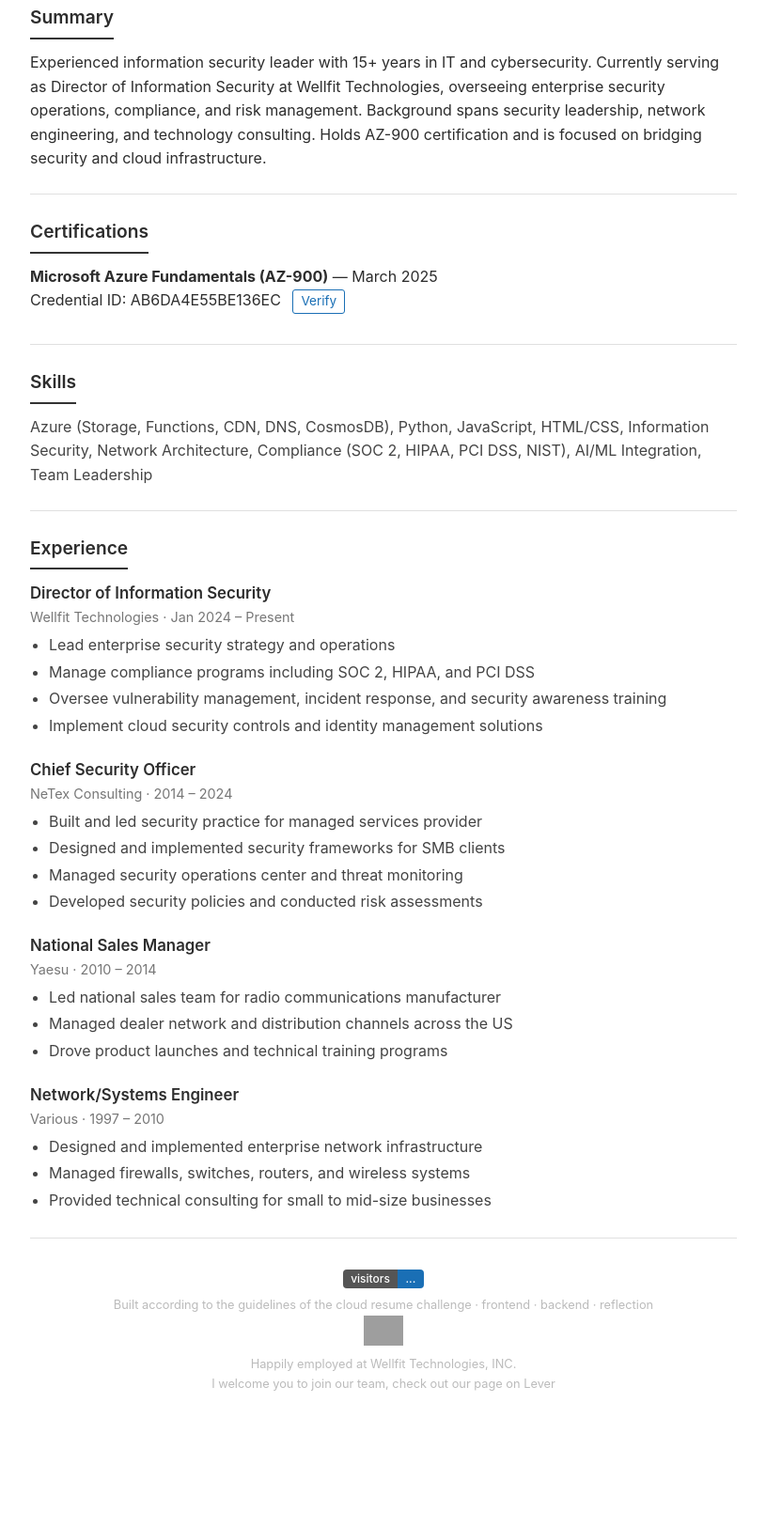
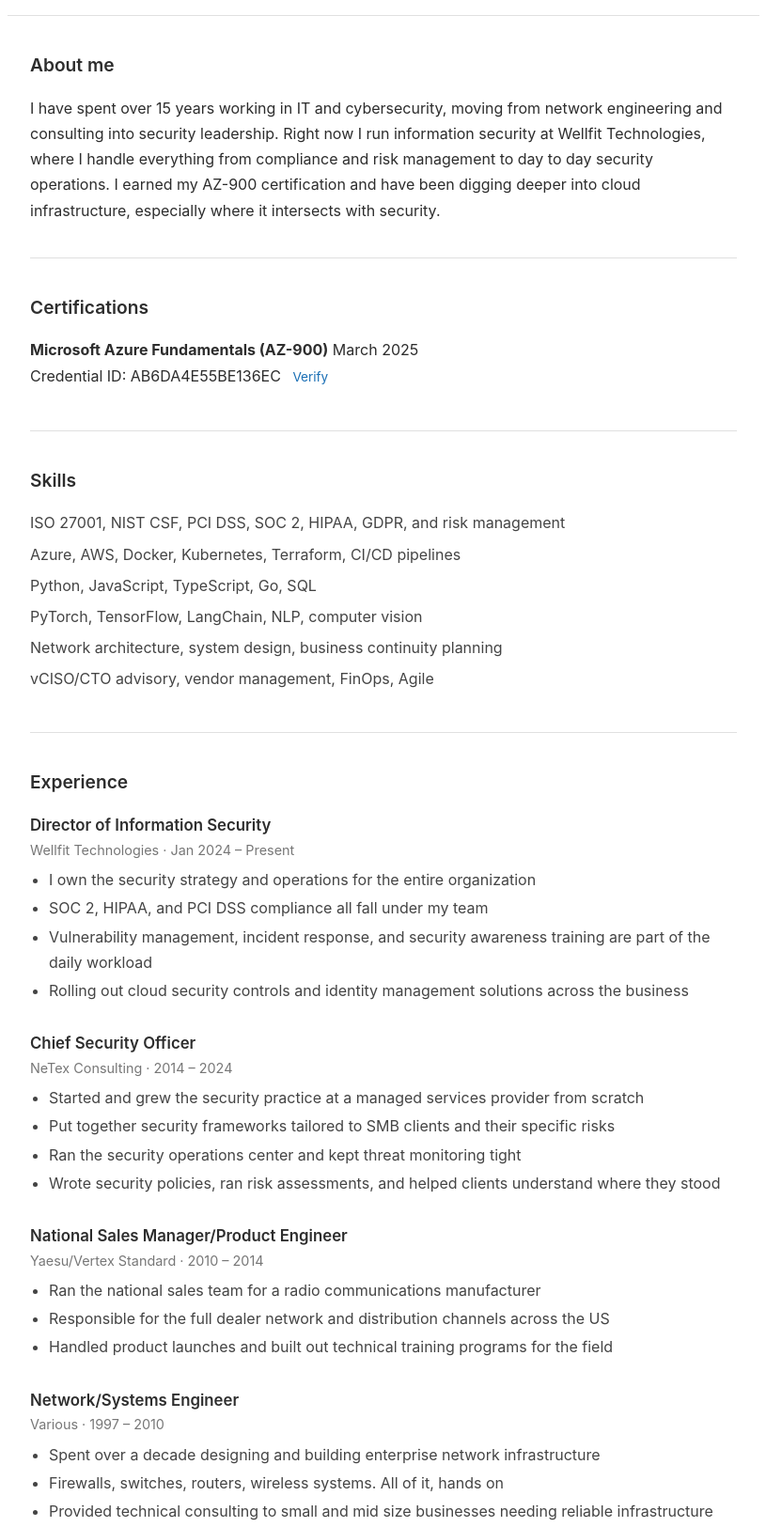
Before and after one commit to cswilsnetex/cloudresume, a plain HTML site: page index.html in a window 1280 px wide. Shown: the part 265-1890 px from the top of the page at 94% size, without its empty margins (232-1047 px from the left). Before the commit the page ends 1780 px from the top, so only its background shows below. Drawn offline with Linux system fonts and the light colour scheme; no server answers; grey boxes are pictures that could not be loaded.

Commit message:
Refresh resume content and design

```diff
--- a/css/style.css
+++ b/css/style.css
@@ -8,7 +8,7 @@
     font-family: -apple-system, BlinkMacSystemFont, "Segoe UI", Roboto, sans-serif;
     color: #2d2d2d;
     background: #fff;
-    line-height: 1.6;
+    line-height: 1.7;
     font-size: 16px;
 }
 
@@ -21,15 +21,14 @@
 /* Header */
 
 header {
-    padding-top: 48px;
-    padding-bottom: 24px;
+    padding-top: 64px;
+    padding-bottom: 36px;
     border-bottom: 1px solid #e0e0e0;
 }
 
 h1 {
     font-size: 2rem;
     font-weight: 700;
-    letter-spacing: -0.02em;
     margin-bottom: 4px;
 }
 
@@ -70,17 +69,14 @@
 /* Sections */
 
 section {
-    padding: 24px 0;
+    padding: 36px 0;
     border-bottom: 1px solid #e0e0e0;
 }
 
 h2 {
     font-size: 1.2rem;
     font-weight: 600;
-    margin-bottom: 12px;
-    padding-bottom: 6px;
-    border-bottom: 2px solid #333;
-    display: inline-block;
+    margin-bottom: 16px;
 }
 
 /* Certifications */
@@ -94,31 +90,31 @@
 }
 
 .verify-link {
-    display: inline-block;
     margin-left: 8px;
     font-size: 0.85rem;
     color: #1a6fb5;
     text-decoration: none;
-    border: 1px solid #1a6fb5;
-    padding: 1px 8px;
-    border-radius: 3px;
 }
 
 .verify-link:hover {
-    background: #1a6fb5;
-    color: #fff;
+    text-decoration: underline;
 }
 
 /* Skills */
 
-#skills p {
+#skills ul {
+    list-style: none;
     color: #444;
+}
+
+#skills li {
+    margin-bottom: 6px;
 }
 
 /* Experience */
 
 .job {
-    margin-bottom: 20px;
+    margin-bottom: 28px;
 }
 
 .job:last-child {
@@ -148,34 +144,14 @@
 /* Footer */
 
 footer {
-    padding: 32px 24px;
+    padding: 48px 24px;
     text-align: center;
     color: #999;
     font-size: 0.85rem;
 }
 
-.visitor-badge {
-    display: inline-flex;
-    border-radius: 4px;
-    overflow: hidden;
-    font-size: 0.75rem;
-    font-weight: 500;
+.visitor-count {
     margin-bottom: 8px;
-    line-height: 1;
-}
-
-.visitor-badge-label {
-    background: #555;
-    color: #fff;
-    padding: 4px 8px;
-}
-
-.visitor-badge-count {
-    background: #1a6fb5;
-    color: #fff;
-    padding: 4px 8px;
-    min-width: 28px;
-    text-align: center;
 }
 
 .wellfit-logo {
@@ -229,7 +205,6 @@
     }
 
     .verify-link {
-        border: none;
-        padding: 0;
+        color: #000;
     }
 }
--- a/index.html
+++ b/index.html
@@ -17,13 +17,13 @@
 
     <main>
         <section id="summary">
-            <h2>Summary</h2>
+            <h2>About me</h2>
             <p>
-                Experienced information security leader with 15+ years in IT and cybersecurity.
-                Currently serving as Director of Information Security at Wellfit Technologies,
-                overseeing enterprise security operations, compliance, and risk management.
-                Background spans security leadership, network engineering, and technology consulting.
-                Holds AZ-900 certification and is focused on bridging security and cloud infrastructure.
+                I have spent over 15 years working in IT and cybersecurity, moving from network engineering
+                and consulting into security leadership. Right now I run information security at Wellfit Technologies,
+                where I handle everything from compliance and risk management to day to day security operations.
+                I earned my AZ-900 certification and have been digging deeper into cloud infrastructure,
+                especially where it intersects with security.
             </p>
         </section>
 
@@ -31,7 +31,7 @@
             <h2>Certifications</h2>
             <ul>
                 <li>
-                    <strong>Microsoft Azure Fundamentals (AZ-900)</strong> — March 2025<br>
+                    <strong>Microsoft Azure Fundamentals (AZ-900)</strong> March 2025<br>
                     Credential ID: AB6DA4E55BE136EC
                     <a href="https://learn.microsoft.com/api/credentials/share/en-us/ChrisWilson-2247/AB6DA4E55BE136EC?sharingId=FD0BB937EEF196B9" target="_blank" rel="noopener noreferrer" class="verify-link">Verify</a>
                 </li>
@@ -40,11 +40,14 @@
 
         <section id="skills">
             <h2>Skills</h2>
-            <p>
-                Azure (Storage, Functions, CDN, DNS, CosmosDB), Python, JavaScript, HTML/CSS,
-                Information Security, Network Architecture, Compliance (SOC 2, HIPAA, PCI DSS, NIST),
-                AI/ML Integration, Team Leadership
-            </p>
+            <ul>
+                <li>ISO 27001, NIST CSF, PCI DSS, SOC 2, HIPAA, GDPR, and risk management</li>
+                <li>Azure, AWS, Docker, Kubernetes, Terraform, CI/CD pipelines</li>
+                <li>Python, JavaScript, TypeScript, Go, SQL</li>
+                <li>PyTorch, TensorFlow, LangChain, NLP, computer vision</li>
+                <li>Network architecture, system design, business continuity planning</li>
+                <li>vCISO/CTO advisory, vendor management, FinOps, Agile</li>
+            </ul>
         </section>
 
         <section id="experience">
@@ -54,10 +57,10 @@
                 <h3>Director of Information Security</h3>
                 <p class="job-meta">Wellfit Technologies &middot; Jan 2024 &ndash; Present</p>
                 <ul>
-                    <li>Lead enterprise security strategy and operations</li>
-                    <li>Manage compliance programs including SOC 2, HIPAA, and PCI DSS</li>
-                    <li>Oversee vulnerability management, incident response, and security awareness training</li>
-                    <li>Implement cloud security controls and identity management solutions</li>
+                    <li>I own the security strategy and operations for the entire organization</li>
+                    <li>SOC 2, HIPAA, and PCI DSS compliance all fall under my team</li>
+                    <li>Vulnerability management, incident response, and security awareness training are part of the daily workload</li>
+                    <li>Rolling out cloud security controls and identity management solutions across the business</li>
                 </ul>
             </div>
 
@@ -65,20 +68,20 @@
                 <h3>Chief Security Officer</h3>
                 <p class="job-meta">NeTex Consulting &middot; 2014 &ndash; 2024</p>
                 <ul>
-                    <li>Built and led security practice for managed services provider</li>
-                    <li>Designed and implemented security frameworks for SMB clients</li>
-                    <li>Managed security operations center and threat monitoring</li>
-                    <li>Developed security policies and conducted risk assessments</li>
+                    <li>Started and grew the security practice at a managed services provider from scratch</li>
+                    <li>Put together security frameworks tailored to SMB clients and their specific risks</li>
+                    <li>Ran the security operations center and kept threat monitoring tight</li>
+                    <li>Wrote security policies, ran risk assessments, and helped clients understand where they stood</li>
                 </ul>
             </div>
 
             <div class="job">
-                <h3>National Sales Manager</h3>
-                <p class="job-meta">Yaesu &middot; 2010 &ndash; 2014</p>
+                <h3>National Sales Manager/Product Engineer</h3>
+                <p class="job-meta">Yaesu/Vertex Standard &middot; 2010 &ndash; 2014</p>
                 <ul>
-                    <li>Led national sales team for radio communications manufacturer</li>
-                    <li>Managed dealer network and distribution channels across the US</li>
-                    <li>Drove product launches and technical training programs</li>
+                    <li>Ran the national sales team for a radio communications manufacturer</li>
+                    <li>Responsible for the full dealer network and distribution channels across the US</li>
+                    <li>Handled product launches and built out technical training programs for the field</li>
                 </ul>
             </div>
 
@@ -86,18 +89,16 @@
                 <h3>Network/Systems Engineer</h3>
                 <p class="job-meta">Various &middot; 1997 &ndash; 2010</p>
                 <ul>
-                    <li>Designed and implemented enterprise network infrastructure</li>
-                    <li>Managed firewalls, switches, routers, and wireless systems</li>
-                    <li>Provided technical consulting for small to mid-size businesses</li>
+                    <li>Spent over a decade designing and building enterprise network infrastructure</li>
+                    <li>Firewalls, switches, routers, wireless systems. All of it, hands on</li>
+                    <li>Provided technical consulting to small and mid size businesses needing reliable infrastructure</li>
                 </ul>
             </div>
         </section>
     </main>
 
     <footer>
-        <div class="visitor-badge">
-            <span class="visitor-badge-label">visitors</span><span id="visitor-count" class="visitor-badge-count">...</span>
-        </div>
+        <p class="visitor-count"><span id="visitor-count">...</span> visitors</p>
         <p class="note">
             Built according to the guidelines of the
             <a href="https://cloudresumechallenge.dev/docs/the-challenge/azure/" target="_blank" rel="noopener noreferrer">cloud resume challenge</a>
```
Also changed, not shown: reflection/index.html (+1 -1 lines).
